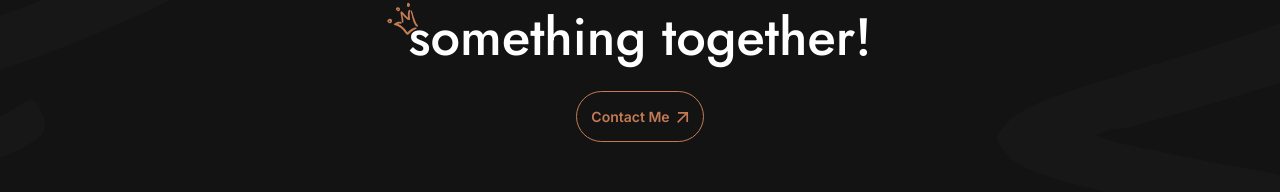
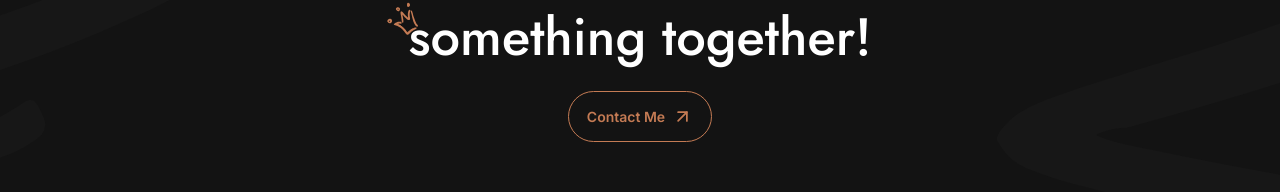
Before and after one commit to Johndiddles/portfolio-v2, a Next.js app: page / in a window 1280 px wide. Shown: the part 3772-3964 px from the top of the page. Built offline with nearby package versions, Linux system fonts and the light colour scheme.

Commit message:
fix: minor UI changes

```diff
--- a/app/globals.css
+++ b/app/globals.css
@@ -28,3 +28,11 @@ body {
   background-repeat: no-repeat;
   background-size: auto 75%, auto 75%;
 }
+
+.contact-btn-svg {
+  transition: 0.2s all ease-in-out;
+}
+.contact-btn:hover .contact-btn-svg {
+  rotate: 45deg;
+  /* transition: 0.3s all ease-in-out; */
+}
--- a/components/ContactSection/ContactSection.tsx
+++ b/components/ContactSection/ContactSection.tsx
@@ -1,10 +1,10 @@
 import React from "react";
 import Container from "../Container/Container";
-import arrowTopRightBrown from "@/assets/icons/arrow-top-right-brown.svg";
 import footerBulb from "@/assets/icons/footer-bulb.svg";
 import footerCrown from "@/assets/icons/footer-crown.svg";
 import { PillButton } from "../Buttons/Buttons";
 import Image from "next/image";
+import { FiArrowUpRight } from "react-icons/fi";
 
 const ContactSection = () => {
   return (
@@ -28,13 +28,13 @@ const ContactSection = () => {
 
           <PillButton
             variant="outline"
-            customStyle="border-[#C47B54] px-4 py-3"
+            customStyle="border-[#C47B54] px-5 py-3 duration-200 hover:bg-[#C47B54] hover:text-[#1E1E1E] text-[#C47B54] contact-btn"
           >
             <div className="flex items-center gap-2">
-              <p className="font-inter text-sm md:text-base text-center text-[#C47B54] font-semibold">
+              <p className="font-inter text-sm md:text-base text-center font-semibold duration-300">
                 Contact Me
               </p>
-              <Image src={arrowTopRightBrown} alt="arrow" />
+              <FiArrowUpRight className="text-lg md:text-2xl contact-btn-svg" />
             </div>
           </PillButton>
         </div>
--- /dev/null
+++ b/components/SvgIcons/ArrowTopRight.tsx
@@ -0,0 +1,20 @@
+import React from "react";
+
+const ArrowTopRight = ({ color }: { color: string }) => {
+  return (
+    <svg
+      width="12"
+      height="12"
+      viewBox="0 0 12 12"
+      fill="none"
+      xmlns="http://www.w3.org/2000/svg"
+    >
+      <path
+        d="M1.11554 0.94751V2.63172H8.34923L0.273438 10.7075L1.46081 11.8949L9.5366 3.81909V11.0528H11.2208V0.94751H1.11554Z"
+        fill={color ? color : "#1E1E1E"}
+      />
+    </svg>
+  );
+};
+
+export default ArrowTopRight;
```
Also changed, not shown: package.json (+5 -4 lines), 1 other file (tests, documents, lock files or other folders).
